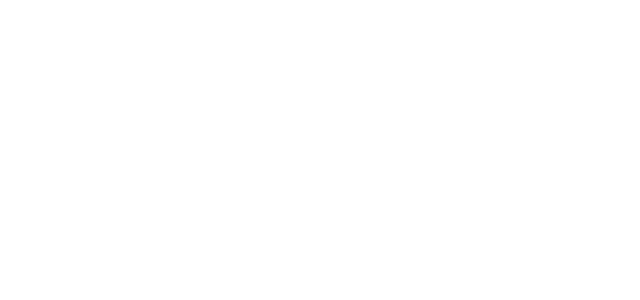
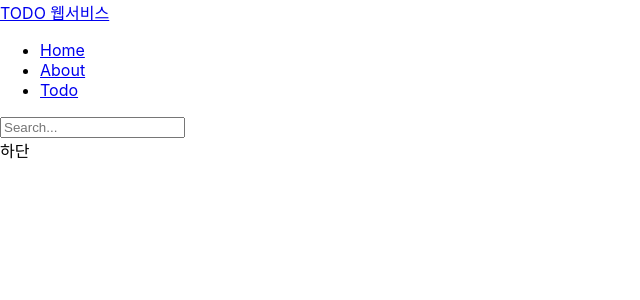
Before and after one commit to songmok/diary, a React (Create React App) app: page /List in a window 1280 px wide. Before the commit this address had no page. Shown: the top 300 px of the page, without its empty margins (0-640 px from the left). Built offline with nearby package versions, Linux system fonts and the light colour scheme.

Commit message:
컴포넌트와 페이지 생성

```diff
--- a/src/App.tsx
+++ b/src/App.tsx
@@ -1,12 +1,19 @@
 import { BrowserRouter as Router, Routes, Route } from "react-router-dom";
 import SignUp from "./pages/SignUp";
+import Login from "./pages/Login";
+import Header from "./components/Header";
+import Footer from "./components/Footer";
 
 function App() {
   return (
     <Router>
+      <Header />
       <Routes>
-        <Route path="/" element={<SignUp />} />
+        <Route path="/singup" element={<SignUp />} />
+        <Route path="/login" element={<Login />} />
+        <Route path="/List" element={<Login />} />
       </Routes>
+      <Footer />
     </Router>
   );
 }
--- /dev/null
+++ b/src/components/Footer.tsx
@@ -0,0 +1,7 @@
+import React from "react";
+
+const Footer = () => {
+  return <div>하단</div>;
+};
+
+export default Footer;
--- /dev/null
+++ b/src/components/Header.tsx
@@ -0,0 +1,51 @@
+import React from "react";
+import { Link } from "react-router-dom";
+
+// userslice 에 저장된 user 정보를 활용
+
+const Header = () => {
+  return (
+    <header className="p-3 text-bg-dark">
+      <div className="container">
+        <div className="d-flex flex-wrap align-items-center justify-content-center justify-content-lg-start">
+          <Link
+            to="/"
+            className="d-flex align-items-center mb-2 mb-lg-0 text-white text-decoration-none"
+          >
+            TODO 웹서비스
+          </Link>
+          <ul className="nav col-12 col-lg-auto me-lg-auto mb-2 justify-content-center mb-md-0">
+            <li>
+              <Link to="/" className="nav-link px-2 text-secondary">
+                Home
+              </Link>
+            </li>
+            <li>
+              <Link to="about/" className="nav-link px-2 text-white">
+                About
+              </Link>
+            </li>
+            <li>
+              <Link to="Todo/" className="nav-link px-2 text-white">
+                Todo
+              </Link>
+            </li>
+          </ul>
+          <form
+            className="col-12 col-lg-auto mb-3 mb-lg-0 me-lg-3"
+            role="search"
+          >
+            <input
+              type="search"
+              className="form-control form-control-dark text-bg-dark"
+              placeholder="Search..."
+              aria-label="Search"
+            />
+          </form>
+        </div>
+      </div>
+    </header>
+  );
+};
+
+export default Header;
--- /dev/null
+++ b/src/pages/Login.tsx
@@ -0,0 +1,11 @@
+import React from 'react'
+
+const Login = () => {
+  return (
+    <div>
+
+    </div>
+  )
+}
+
+export default Login
```
Also changed, not shown: src/components/CalendarItem.tsx (added, +7 -0 lines), src/pages/NotFound.tsx (added, +7 -0 lines), src/pages/Todo.tsx (added, +11 -0 lines).
